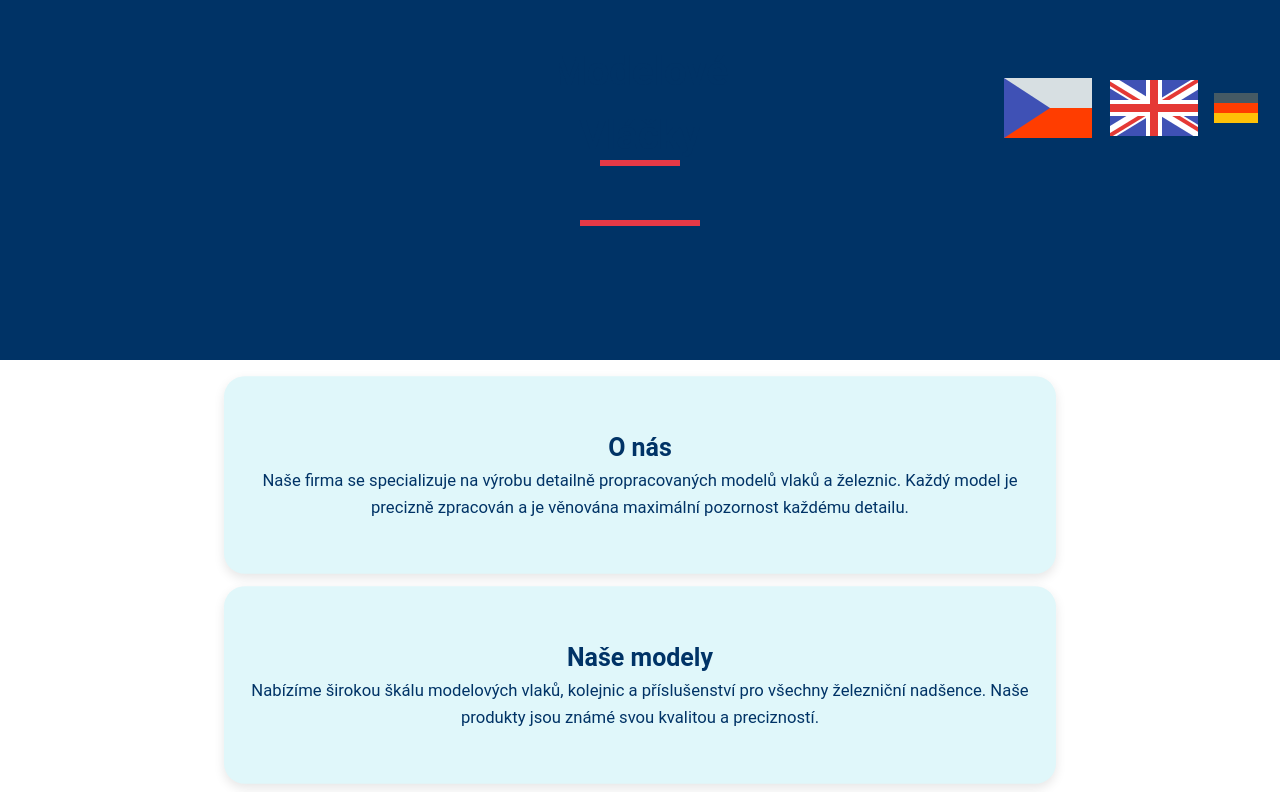
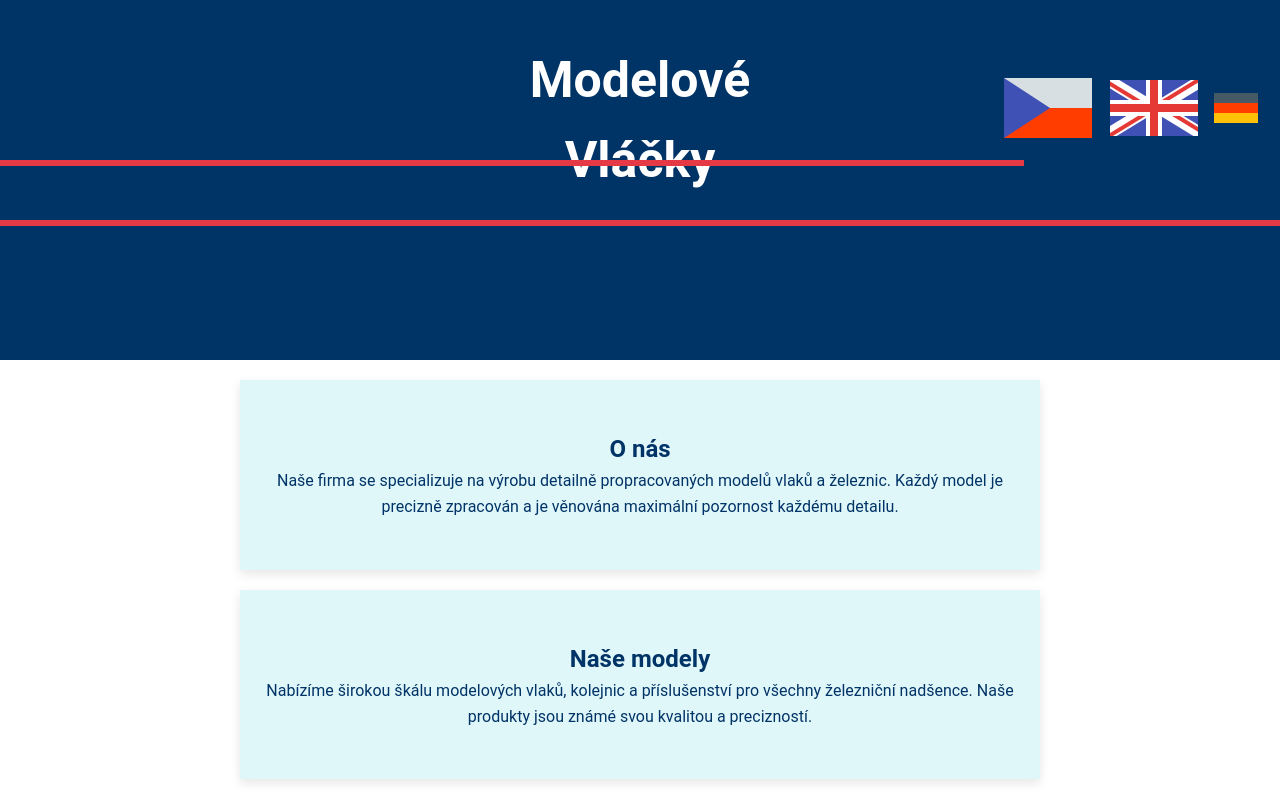
Before and after one commit to Lenkalaznovska/Loco_web, a plain HTML site: page index.html in a window 1280 px wide. Shown: the top 792 px of the page. Drawn offline with Linux system fonts and the light colour scheme.

Commit message:
Update style.css

```diff
--- a/style.css
+++ b/style.css
@@ -27,7 +27,9 @@ body {
 
 /* Hlavní nadpis */
 h1 {
-    font-size: 2.5em; /* Velikost hlavního nadpisu */
+    font-size: 50px; /* Velikost hlavního nadpisu */
+    font-weight: bold; /* Tučné písmo */
+    color: white; /* Barva textu nadpisu */
     margin: 20px 0; /* Okraje nadpisu */
 }
 
@@ -40,38 +42,26 @@ h1 {
     position: relative; /* Relativní pozice pro efekt */
     max-width: 800px; /* Maximální šířka sekce */
     margin: 20px auto; /* Vycentrování sekce */
-    animation: breathing 4s infinite; /* Efekt dýchání */
-    border-radius: 20px; /* Zakulacení rohů */
-}
-
-/* Efekt dýchání */
-@keyframes breathing {
-    0%, 100% {
-        transform: scale(1); /* Výchozí velikost */
-    }
-    50% {
-        transform: scale(1.05); /* Mírné zvětšení */
-    }
 }
 
 /* Čáry ve stylu kolejnic */
 .track-line {
     position: absolute; /* Absolutní pozicování */
-    left: 50%; /* Umístění od středu */
+    left: 0; /* Začátek od levého okraje */
     background-color: var(--accent-color); /* Barva čáry */
     z-index: 1; /* Zajištění, že je nad sekcí */
-    transform: translateX(-50%); /* Vycentrování čáry */
     height: 6px; /* Výška čáry */
 }
 
 .track-line.short {
-    width: 80px; /* Šířka kratší čáry */
+    width: 80%; /* Šířka kratší čáry - 80% šířky sekce */
     top: 40%; /* Umístění na 40% výšky sekce */
 }
 
 .track-line.long {
-    width: 120px; /* Šířka delší čáry */
+    width: 120%; /* Šířka delší čáry - 120% šířky sekce */
     top: 60%; /* Umístění na 60% výšky sekce */
+    margin-left: -10%; /* Posun do leva, aby byla delší čára vycentrovaná */
 }
 
 /* Tlačítka - obecný styl */
@@ -79,7 +69,7 @@ button {
     background-color: var(--primary-color); /* Hlavní barva tlačítka */
     color: white; /* Barva textu tlačítka */
     border: none; /* Odstranění okrajů */
-    padding: 12px; /* Prostor kolem textu tlačítka */
+    padding: 12px 20px; /* Vnitřní prostor kolem textu tlačítka */
     font-size: 16px; /* Velikost písma */
     font-weight: bold; /* Tučné písmo */
     text-transform: uppercase; /* Velká písmena */
@@ -87,6 +77,7 @@ button {
     cursor: pointer; /* Ukazatel myši jako ruka */
     transition: background-color 0.3s ease, transform 0.2s ease, box-shadow 0.2s ease; /* Plynulé přechody */
     box-shadow: 0 4px 6px var(--shadow-color); /* Jemný stín */
+    width: 150px; /* Stejná šířka pro všechna tlačítka */
 }
 
 /* Tlačítka s vlajkami */
```
